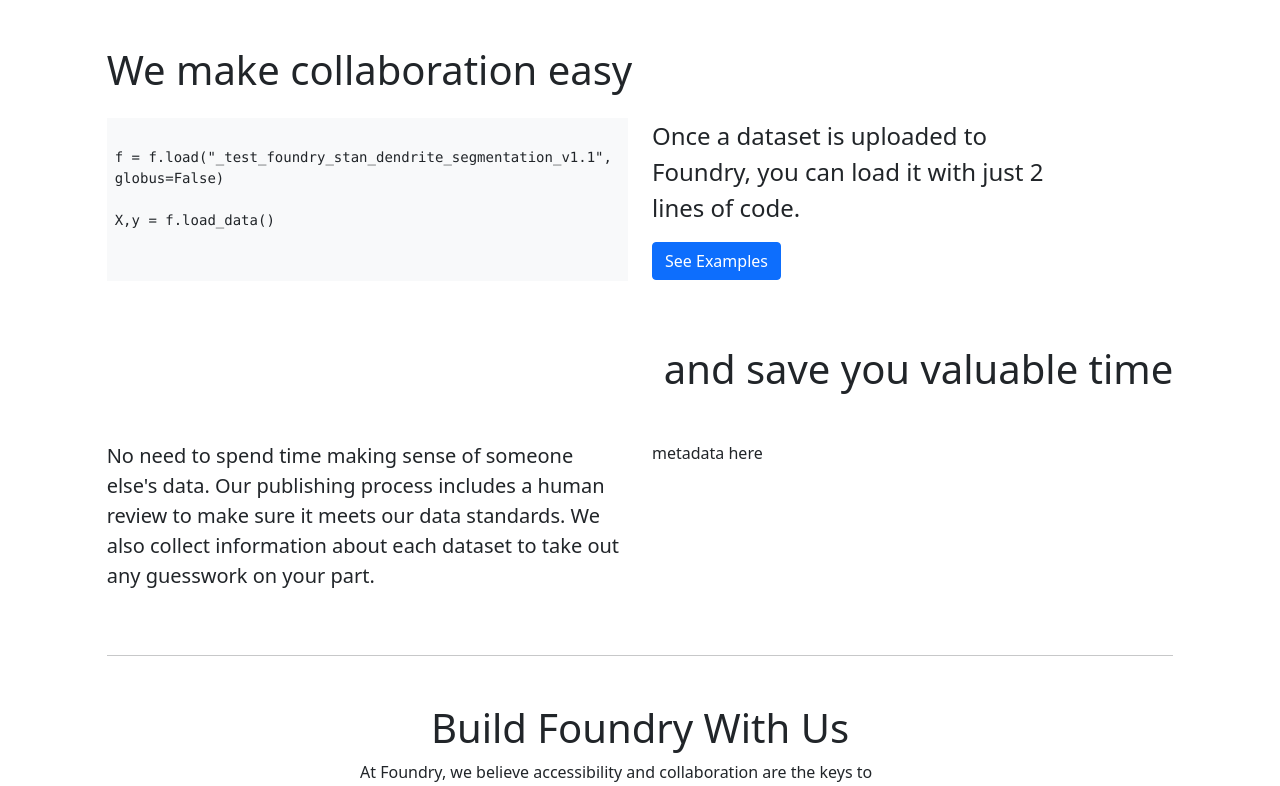
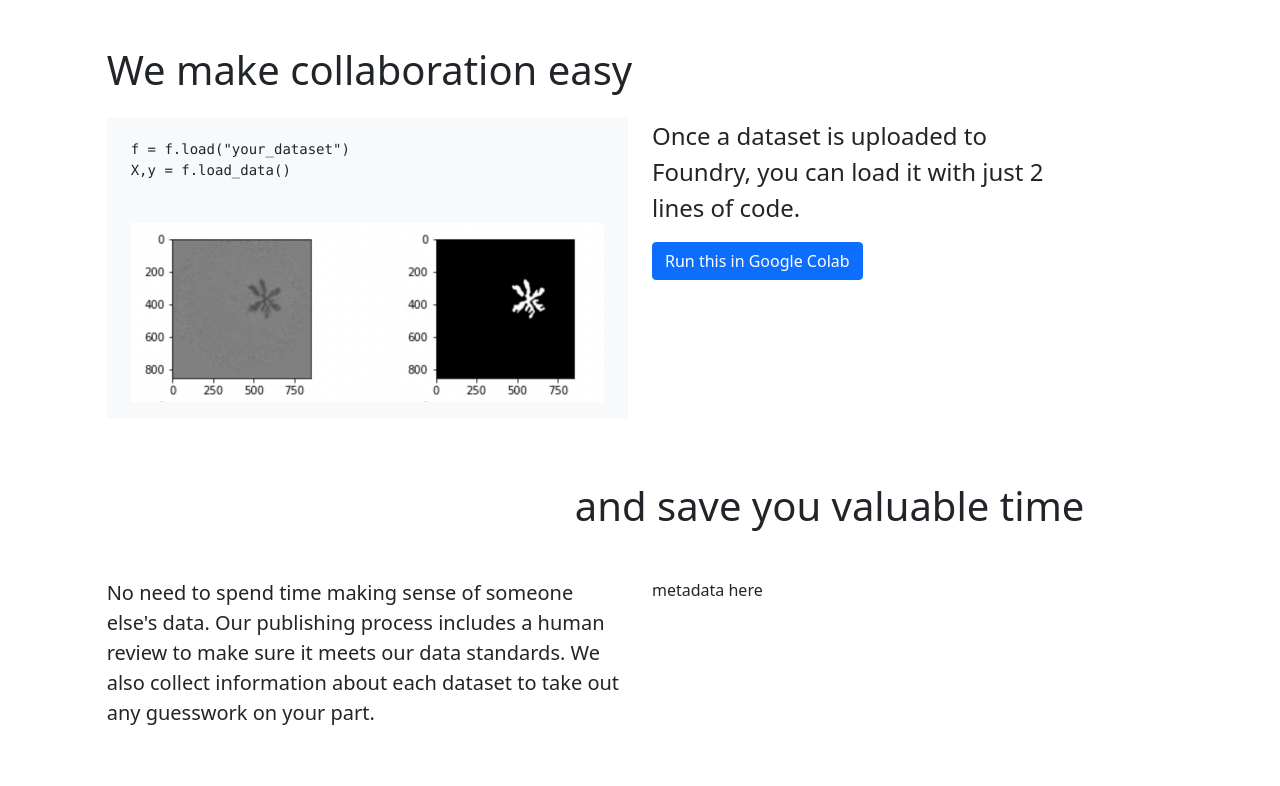
Before and after one commit to MLMI2-CSSI/MLMI2-CSSI.github.io, a Vue app: page /#/ in a window 1280 px wide. Shown: the part 714-1500 px from the top of the page. Built offline with nearby package versions, Linux system fonts and the light colour scheme.

Commit message:
added basic idea for code sippet with data image and link to notebook with that data

```diff
--- a/src/views/Home.vue
+++ b/src/views/Home.vue
@@ -56,24 +56,27 @@
       <h1 class="mb-4">We make collaboration easy</h1>
       <div class="row mb-5">
         <div class="col-6">
-          <pre v-highlightjs class="bg-light p-2"><code class="python">
-f = f.load("_test_foundry_stan_dendrite_segmentation_v1.1", globus=False)
-
+          <pre v-highlightjs class="bg-light px-4"><code class="python">
+f = f.load("your_dataset")
 X,y = f.load_data()
-
-  </code></pre>
+  </code>
+  <img
+          alt="dendrite segmentation data snippet"
+          src="../assets/dendrite-seg-img.png"
+          class="w-100 pb-3"
+        /></pre>
         </div>
         <div class="col-5">
           <p class="fw-light fs-4">
             Once a dataset is uploaded to Foundry, you can load it with just 2
             lines of code.
           </p>
-          <button class="btn btn-primary">See Examples</button>
+          <a href="https://colab.research.google.com/github/MLMI2-CSSI/foundry/blob/main/examples/dendrite-segmentation/dendrite_segmentation.ipynb" target="blank"><button class="btn btn-primary">Run this in Google Colab</button></a>
         </div>
       </div>
       <!-- end of row -->
       <div class="col-12 text-end">
-        <h1 class="col-12 my-5">and save you valuable time</h1>
+        <h1 class="col-11 my-5">and save you valuable time</h1>
       </div>
       <div class="row">
         <div class="col-6">
@@ -94,8 +97,8 @@
     <hr class="col-10 m-auto"/>
 
     <div class="mx-auto col-7 mt-5">
-      <div class="col-9 mx-auto">
-        <h1 class="text-center">Build Foundry With Us</h1>
+      <div class="col-11 mx-auto">
+        <h1 class="text-center my-3 display-4">Build Foundry With Us</h1>
         <p>
           At Foundry, we believe accessibility and collaboration are the keys to
           problem solving. That's why we've made it super easy for you to share
```
Also changed, not shown: src/assets/dendrite-seg-img.png (added).
